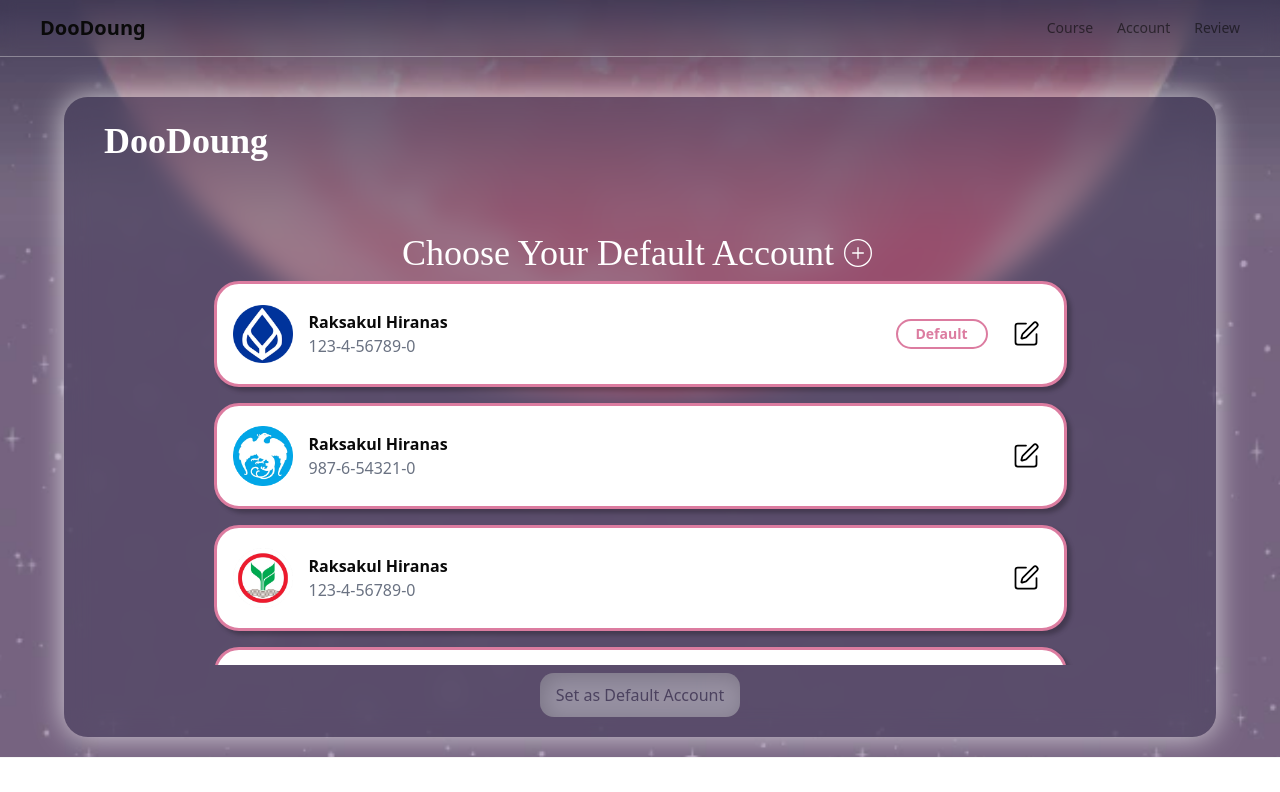
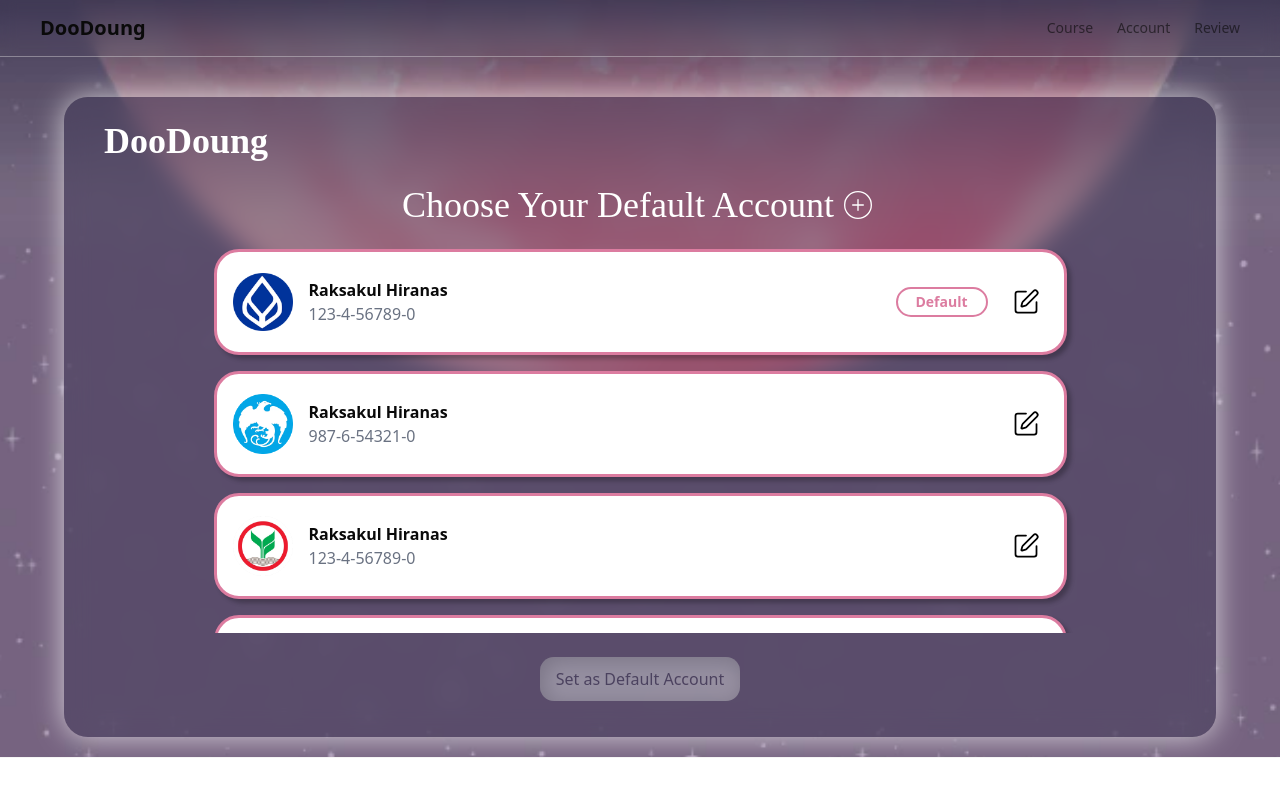
Before and after one commit to DooDoung/doo-doung-frontend, a Next.js app: page /account/prophet/transaction-account in a window 1280 px wide. Shown: the top 792 px of the page. Built offline with nearby package versions, Linux system fonts and the light colour scheme.

Commit message:
update: transaction-account page

```diff
--- a/src/pages/account/prophet/transaction-account.tsx
+++ b/src/pages/account/prophet/transaction-account.tsx
@@ -59,7 +59,7 @@ export default function ProphetTransactionAccountPage() {
     return (
       // 4. Wrap the default view content in the GlassContainer
       <GlassContainer>
-        <div className="flex flex-col items-center gap-2 p-8">
+        <div className="flex flex-col items-center gap-2 p-8 -mt-12">
           <div className="flex items-center gap-2">
             <h1 className="font-sanctuary text-white text-4xl">Choose Your Default Account</h1>
             <button className="cursor-pointer" onClick={handleStartCreate}>
@@ -70,7 +70,7 @@ export default function ProphetTransactionAccountPage() {
               />
             </button>
           </div>
-          <div className="flex w-full max-h-96 flex-col items-center gap-4 overflow-y-auto px-4">
+          <div className="flex w-full max-h-96 flex-col items-center gap-4 overflow-y-auto px-4 mt-4">
             {accounts.map((account) => (
               <AccountListItem
                 key={account.id}
@@ -83,6 +83,7 @@ export default function ProphetTransactionAccountPage() {
           </div>
           <GlobalButton
             variant="primary"
+            className="mt-4"
             onClick={() => {
               if (selectedAccountId) {
                 handleSetDefault(selectedAccountId);
```
